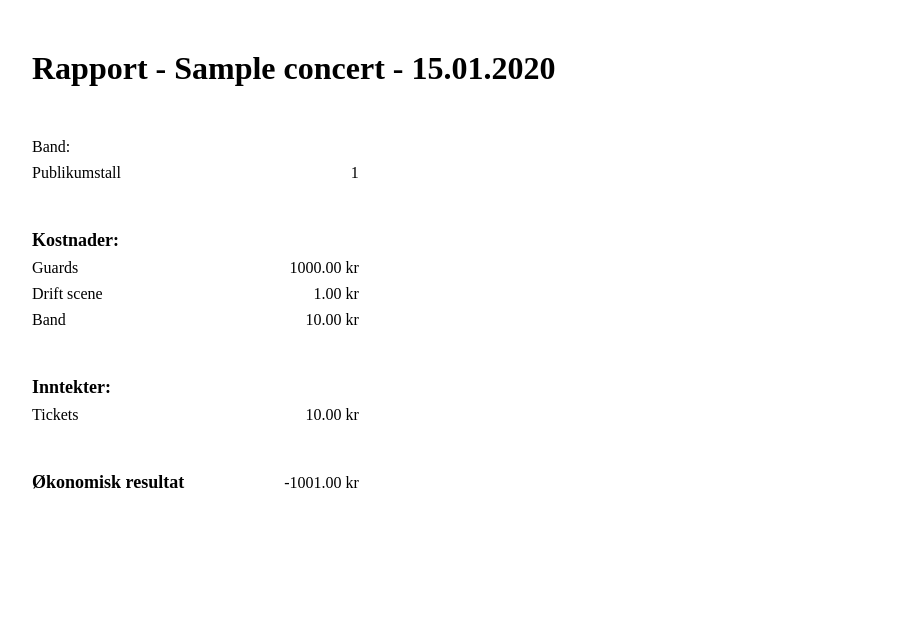
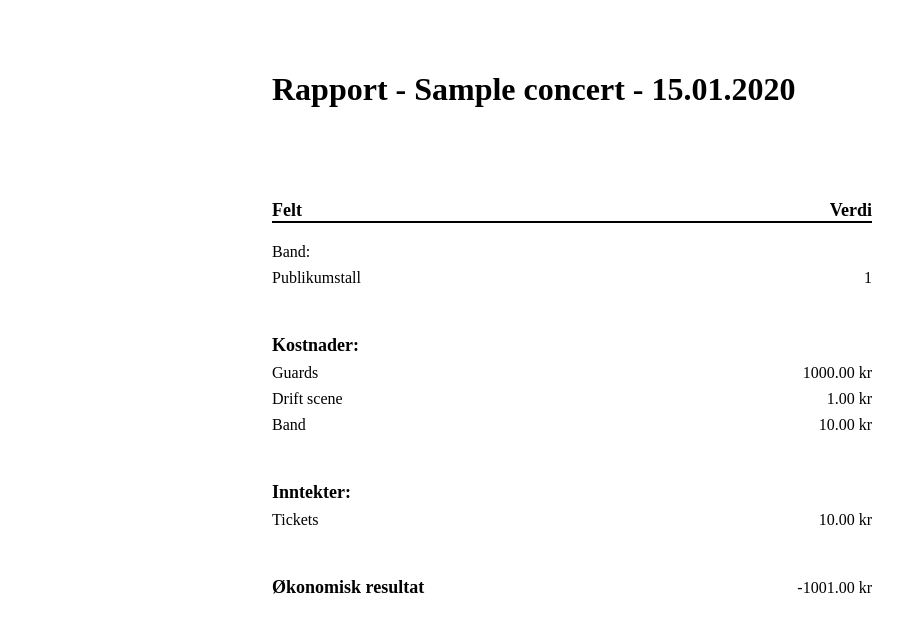
Before and after one commit to siljr/prosjekt1, a Django app: a page that uses bookingsjef/templates/bookingsjef/economic_result.html in a window 1280 px wide. Shown: the top 633 px of the page, without its empty margins (68-971 px from the left). Run offline with Django 3.2, Linux system fonts and the light colour scheme; a user stored in the database is signed in; tables that the repository leaves empty hold one stand-in row (values such as "Sample post").

Commit message:
Updated CSS

```diff
--- a/bookingsjef/static/bookingsjef/style/economic_result.css
+++ b/bookingsjef/static/bookingsjef/style/economic_result.css
@@ -1,6 +1,20 @@
 body {
     margin-left: 100px;
     margin-top: 50px;
+    max-width: 100%;
+}
+
+main {
+    left: 50%;
+    position: absolute;
+    transform: translate(-50%, 0);
+    width: 600px;
+    max-width: 100%;
+}
+
+.information-table {
+    width: 600px;
+    max-width: 100%;
 }
 
 .information-table > div {
@@ -50,3 +64,12 @@ body {
 .band-table {
     width: 100%;
 }
+
+.information-table-header > .table-cell{
+    padding-bottom: 0;
+    border-bottom: 2px solid #000000;
+}
+
+.information-table-header + div > .table-cell {
+    padding-top: 20px;
+}
--- a/bookingsjef/templates/bookingsjef/economic_result.html
+++ b/bookingsjef/templates/bookingsjef/economic_result.html
@@ -11,6 +11,15 @@
     <main>
         <h1 class="title">Rapport - {{ title }} - {{ date }}</h1>
         <div class="table information-table">
+            <div class="information-table-header">
+                <div class="table-cell information-table-title">
+                    Felt
+                </div>
+
+                <div class="table-cell information-table-title">
+                    Verdi
+                </div>
+            </div>
             <div>
                 <div class="table-cell">
                     Band:
@@ -20,7 +29,7 @@
                     {% for band in bands %}
                         <div class="table-row">
                             <div class="table-cell-small">
-                                {{ band.title }}
+                                <a href="/artist/{{ band.title }}"> {{ band.title }} </a>
                             </div>
                         </div>
                     {% endfor %}
```
